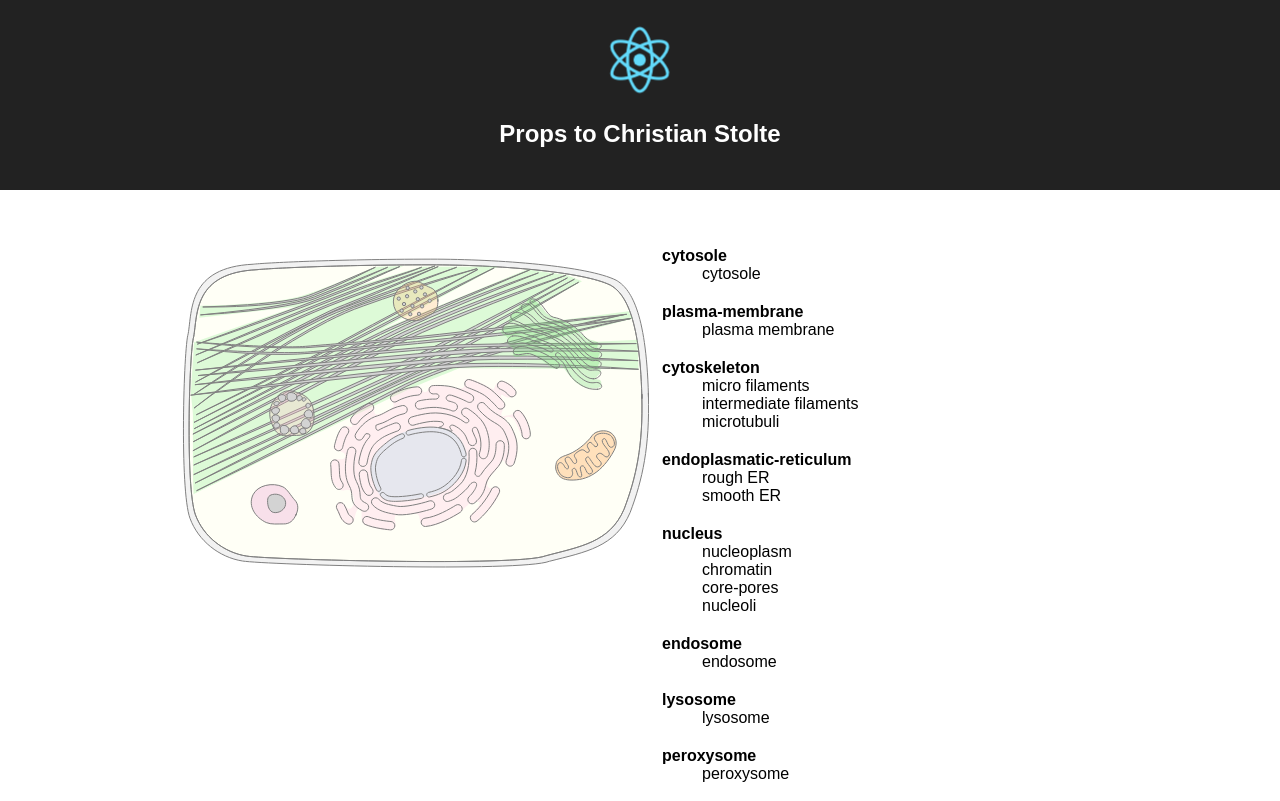
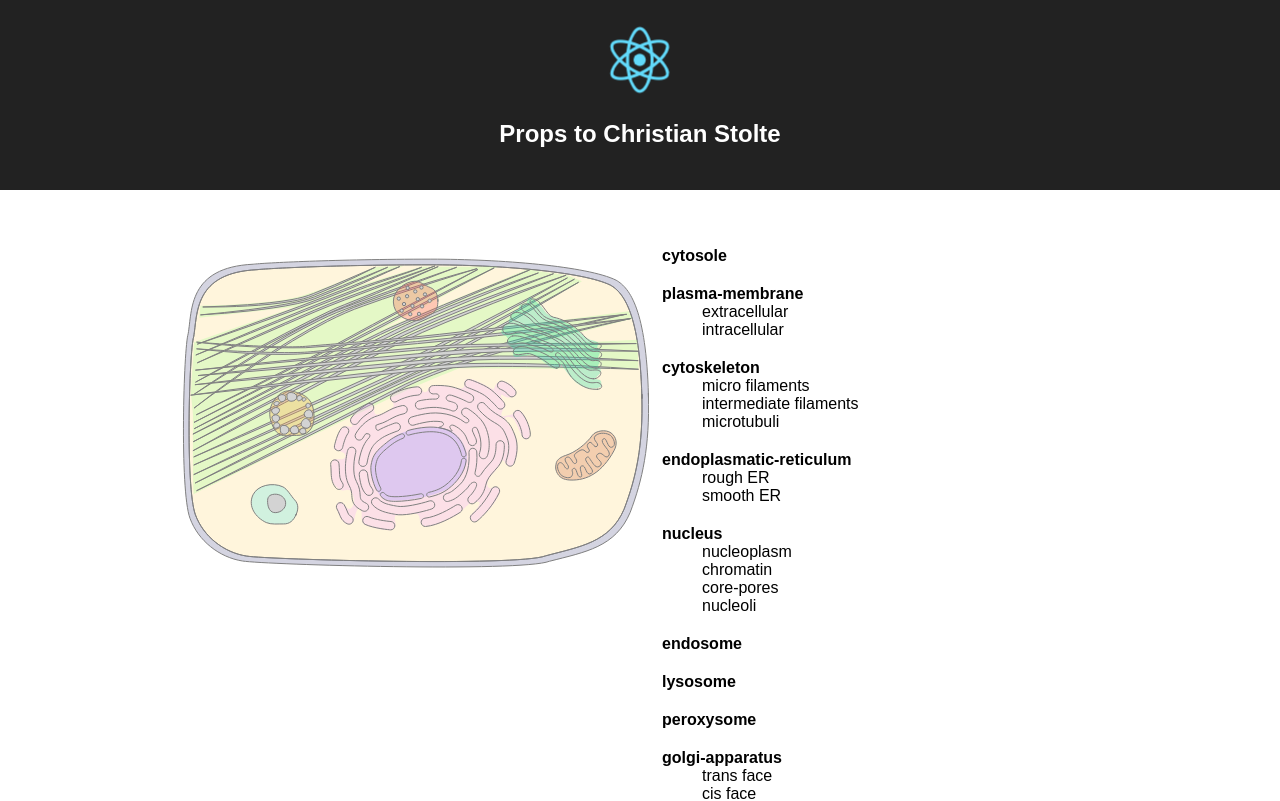
Before and after one commit to mRcSchwering/treppenwitz, a React (Create React App) app: page / in a window 1280 px wide. Shown: the top 801 px of the page. Built offline with nearby package versions, Linux system fonts and the light colour scheme.

Commit message:
refactored

```diff
--- a/src/components/Cell.js
+++ b/src/components/Cell.js
@@ -30,12 +30,9 @@ export default class Cell extends Component {
       return (
         <Organell
           key={d.name}
-          name={d.name}
-          clickAreaPath={d.clickAreaPath}
-          contourPaths={d.contourPaths}
+          organellSVG={d}
           isSelected={this.isOrganellInSelection(d.name)}
           color={this.getOrganellColor(d.name)}
-          clickedColor={d.clickedColor}
           onClick={this.handleClick}
         />
       );
--- a/src/components/Organell.js
+++ b/src/components/Organell.js
@@ -9,14 +9,16 @@ export default class Organell extends Component {
 
   render() {
     return (
-      <g name={this.props.name}>
-        <ClickArea
-            name={this.props.name}
+      <g name={this.props.organellSVG.name}>
+        <ColorArea
             fill={this.props.color}
             opacity={this.getOpacity()}
-            path={this.props.clickAreaPath}
+            path={this.props.organellSVG.clickAreaPath} />
+        <Graphic elements={this.props.organellSVG.graphicElements} />
+        <ClickArea
+            name={this.props.organellSVG.name}
+            path={this.props.organellSVG.clickAreaPath}
             onClick={this.props.onClick} />
-        <Graphic elements={this.props.contourPaths} />
       </g>
     );
   }
@@ -35,14 +37,13 @@ class ClickArea extends Component {
   }
 
   render() {
-    return (
-      <path
-          d={this.props.path}
-          fill={this.props.fill}
-          fillOpacity={this.props.opacity}
-          onClick={this.handleClick} />
-    );
+    return <path d={this.props.path} fill="transparent" onClick={this.handleClick} />;
   }
+}
+
+
+function ColorArea(props) {
+  return <path d={props.path} fill={props.fill} fillOpacity={props.opacity} />;
 }
 
 
--- a/src/organellSVGs.js
+++ b/src/organellSVGs.js
@@ -8,21 +8,21 @@ export default function getOrganellSVGs() {
     return [
      {
       name: "cytosole",
-      contourPaths: [
+      graphicElements: [
           <path fill="none" stroke={contourStroke} key="1" d={"M512.848,204.926 c1.319,49.686-5.653,81.542-17.772,113.295c-14.312,33.456-44.491,37.4-78.611,46.68c-28.349,10.627-276.451,3.683-298.859,0.19 c-22.7-3.521-43.179-19.571-51.163-41.212c-10.2-27.654-6.115-164.637-1.78-178.043c3.962-22.69-0.263-64.134,63.339-67.142 c9.055-1.141,79.931-4.886,172.965-4.886c67.387,0,152.604,6.636,180.456,20.324C494.935,101.702,510.68,123.425,512.848,204.926 C513.071,213.268,512.667,198.099,512.848,204.926z"} />
       ],
       clickAreaPath: "M512.848,204.926 c1.319,49.686-5.653,81.542-17.772,113.295c-14.312,33.456-44.491,37.4-78.611,46.68c-28.349,10.627-276.451,3.683-298.859,0.19 c-22.7-3.521-43.179-19.571-51.163-41.212c-10.2-27.654-6.115-164.637-1.78-178.043c3.962-22.69-0.263-64.134,63.339-67.142 c9.055-1.141,79.931-4.886,172.965-4.886c67.387,0,152.604,6.636,180.456,20.324C494.935,101.702,510.68,123.425,512.848,204.926 C513.071,213.268,512.667,198.099,512.848,204.926z",
     },
     {
       name: "plasma-membrane",
-      contourPaths: [
+      graphicElements: [
           <path fill="none" stroke={contourStroke} key="1" d={"M519.422,204.033 C519.651,212.678,519.236,196.958,519.422,204.033L519.422,204.033z M519.422,204.033c-2.225-84.463-18.396-106.974-32.271-114.82 c-28.604-14.185-116.113-21.062-185.314-21.062c-95.539,0-168.323,3.88-177.623,5.063c-65.313,3.117-60.975,46.067-65.044,69.581 c-4.45,13.894-8.646,155.854,1.828,184.514c8.2,22.426,29.23,39.062,52.539,42.709c23.012,3.61,277.794,11.271,306.896,0.256 c36.117-9.271,66.032-14.149,80.729-48.828C513.609,288.537,520.778,255.525,519.422,204.033z M495.068,318.223 c-14.312,33.455-44.439,37.566-78.611,46.678c-28.349,10.629-276.451,3.684-298.859,0.191 C94.9,361.57,74.421,345.52,66.437,323.879c-10.2-27.654-6.115-164.637-1.78-178.043c3.962-22.69-0.263-64.134,63.339-67.142 c9.055-1.141,79.931-4.886,172.965-4.886c67.387,0,152.602,6.636,180.456,20.324c13.518,7.57,29.263,29.293,31.431,110.794 c-0.181-6.827,0.229,8.342,0,0C514.167,254.611,507.188,286.469,495.068,318.223z"} />
       ],
       clickAreaPath: "M519.422,204.033 C519.651,212.678,519.236,196.958,519.422,204.033L519.422,204.033z M519.422,204.033c-2.225-84.463-18.396-106.974-32.271-114.82 c-28.604-14.185-116.113-21.062-185.314-21.062c-95.539,0-168.323,3.88-177.623,5.063c-65.313,3.117-60.975,46.067-65.044,69.581 c-4.45,13.894-8.646,155.854,1.828,184.514c8.2,22.426,29.23,39.062,52.539,42.709c23.012,3.61,277.794,11.271,306.896,0.256 c36.117-9.271,66.032-14.149,80.729-48.828C513.609,288.537,520.778,255.525,519.422,204.033z M495.068,318.223 c-14.312,33.455-44.439,37.566-78.611,46.678c-28.349,10.629-276.451,3.684-298.859,0.191 C94.9,361.57,74.421,345.52,66.437,323.879c-10.2-27.654-6.115-164.637-1.78-178.043c3.962-22.69-0.263-64.134,63.339-67.142 c9.055-1.141,79.931-4.886,172.965-4.886c67.387,0,152.602,6.636,180.456,20.324c13.518,7.57,29.263,29.293,31.431,110.794 c-0.181-6.827,0.229,8.342,0,0C514.167,254.611,507.188,286.469,495.068,318.223z",
     },
     {
       name: "cytoskeleton",
-      contourPaths: [
+      graphicElements: [
           <path fill={contourFill} stroke={contourStroke} key="1" d={"M246.329,76.244 c-13.334,6.799-26.882,13.172-40.569,19.24c-6.859,2.998-13.749,5.929-20.697,8.733c-6.914,3.028-14.388,4.701-21.744,6.045 c-14.8,2.602-29.75,3.9-44.7,4.716c-14.95,0.828-29.922,1.169-44.885,0.998c14.956-0.444,29.896-1.185,44.805-2.253 c7.455-0.537,14.892-1.254,22.317-2.035c7.42-0.811,14.825-1.79,22.148-3.147c7.335-1.365,14.534-3.107,21.383-6.022 c6.952-2.729,13.856-5.59,20.733-8.518C218.897,88.193,232.602,82.208,246.329,76.244z"} />,
           <path fill={contourFill} stroke={contourStroke} key="2" d={"M258.673,76.244 c-14.724,6.88-29.593,13.432-44.534,19.824c-7.488,3.153-14.991,6.274-22.529,9.319l-5.662,2.264 c-1.906,0.759-3.873,1.405-5.829,1.996c-3.925,1.178-7.895,2.136-11.878,3.002c-15.951,3.379-32.085,5.552-48.246,7.294 c-16.161,1.755-32.363,3.087-48.588,3.96c16.177-1.504,32.328-3.228,48.439-5.228c16.089-2.111,32.199-4.28,48.017-7.748 c3.947-0.882,7.874-1.854,11.723-3.036c1.929-0.59,3.814-1.239,5.687-1.971l5.669-2.212c7.551-2.976,15.074-6.03,22.583-9.118 L258.673,76.244z"} />,
           <path fill={contourFill} stroke={contourStroke} key="3" d={"M270.761,75.54 c-16.768,7.147-31.5,14.744-48.392,21.579c-16.936,6.708-33.803,13.65-50.962,19.825c-17.116,6.266-34.256,12.456-51.467,18.447 c-17.191,6.045-34.418,11.987-51.697,17.784c17.066-6.394,34.16-12.707,51.265-18.985l51.287-18.897 c8.548-3.165,17.022-6.448,25.519-9.745l25.469-9.916C238.786,89.082,253.66,81.845,270.761,75.54z"} />,
@@ -53,7 +53,7 @@ export default function getOrganellSVGs() {
     },
     {
       name: "endoplasmatic-reticulum",
-      contourPaths: [
+      graphicElements: [
           <path fill="none" stroke={contourStroke} key="1" d={"M273.246,323.811 c-2.386,0.082-4.591-0.017-6.463-0.367l-1.029-0.188c-8.104-1.488-16.494-3.042-22.24-9.553c-1.528-1.725-1.364-4.354,0.365-5.877 c1.723-1.521,4.354-1.362,5.875,0.361c3.847,4.354,10.181,5.521,17.51,6.875l1.037,0.188c6.733,1.25,22.889-2.27,31.969-5.284 c2.184-0.726,4.545,0.455,5.271,2.638c0.727,2.188-0.45,4.547-2.639,5.271C297.886,319.541,283.783,323.443,273.246,323.811z"} />,
           <path fill="none" stroke={contourStroke} key="2" d={"M235.663,320.3 c-0.652,0.024-1.319-0.108-1.946-0.411c-9.471-4.562-10.497-9.252-10.899-15.384c-0.194-2.88-0.393-5.86-2.605-9.795 c-7.402-13.166-1.753-34.542-1.511-35.444c0.599-2.223,2.887-3.535,5.108-2.938c2.215,0.599,3.53,2.887,2.935,5.107 c-1.41,5.254-4.023,20.729,0.729,29.188c3.137,5.577,3.436,10.059,3.654,13.314c0.271,4.096,0.374,5.623,6.203,8.436 c2.073,0.998,2.942,3.49,1.945,5.561C238.58,319.389,237.16,320.248,235.663,320.3z"} />,
           <path fill="none" stroke={contourStroke} key="3" d={"M240.07,304.434 c-1.167,0.037-2.336-0.408-3.196-1.326c-4.442-4.76-5.811-12.188-6.637-19.521c-0.257-2.282,1.387-4.351,3.675-4.604 c2.267-0.271,4.352,1.395,4.607,3.679c0.63,5.618,1.648,11.771,4.45,14.771c1.569,1.688,1.483,4.314-0.204,5.885 C242,304.023,241.037,304.396,240.07,304.434z"} />,
@@ -78,7 +78,7 @@ export default function getOrganellSVGs() {
     },
     {
       name: "nucleus",
-      contourPaths: [
+      graphicElements: [
           <path fill="none" stroke={contourStroke} key="1" d={"M249.618,300.352c-0.83,0-1.636-0.438-2.053-1.229c-4.449-8.368-6.442-19.645-5.514-24.915 c1.375-7.826,3.056-12.363,12.526-20.128l0.733-0.6c5.326-4.375,8.844-7.271,17.025-10.562c1.183-0.473,2.533,0.098,3.01,1.285 c0.482,1.184-0.091,2.531-1.278,3.012c-7.523,3.032-10.643,5.6-15.818,9.846l-0.736,0.604c-8.782,7.207-9.734,10.714-10.901,17.347 c-0.686,3.904,0.901,14.143,5.047,21.938c0.599,1.13,0.171,2.53-0.96,3.134C250.357,300.266,249.986,300.352,249.618,300.352z"} />,
           <path fill="none" stroke={contourStroke} key="2" d={"M334.801,265.841c-1.188,0-2.205-0.911-2.309-2.118c-0.053-0.646-0.104-0.757-0.259-1.178 c-0.127-0.32-0.271-0.702-0.446-1.297c-4.764-15.969-17.688-22.678-38.41-19.941c-5.061,0.664-9.39,1.551-13.238,2.715 c-1.223,0.373-2.517-0.328-2.887-1.551c-0.369-1.226,0.326-2.518,1.55-2.891c4.091-1.229,8.66-2.169,13.97-2.871 c22.992-3.029,38.021,4.999,43.451,23.219c0.132,0.44,0.241,0.725,0.337,0.961c0.271,0.693,0.443,1.237,0.556,2.45 c0.104,1.275-0.846,2.396-2.111,2.505C334.932,265.838,334.866,265.841,334.801,265.841z"} />,
           <path fill="none" stroke={contourStroke} key="3" d={"M300.047,306.014c-1.053,0-2.006-0.724-2.254-1.793c-0.29-1.246,0.486-2.492,1.732-2.787 c8.806-2.041,12.896-4.264,17.373-7.646c6.841-5.179,14.521-14.317,15.603-24.479c0.131-1.271,1.261-2.188,2.549-2.062 c1.272,0.136,2.195,1.272,2.062,2.549c-1.229,11.632-9.809,21.935-17.41,27.688c-4.982,3.771-9.509,6.238-19.123,8.475 C300.398,305.994,300.221,306.014,300.047,306.014z"} />,
@@ -88,7 +88,7 @@ export default function getOrganellSVGs() {
     },
     {
       name: "endosome",
-      contourPaths: [
+      graphicElements: [
           <path fill={contourFill} stroke={contourStroke} key="1" d={"M179.833,216.73c-1.121,0.608-1.915,0.547-2.633-0.756 c-0.708-1.307-0.382-2.854,0.746-3.473c1.12-0.613,2.609-0.055,3.316,1.245C181.978,215.053,180.954,216.115,179.833,216.73z"} />,
           <path fill={contourFill} stroke={contourStroke} key="2" d={"M151.269,237.949c0.072-2.454,0.94-3.7,3.72-3.613 c2.789,0.08,4.98,2.143,4.906,4.591c-0.073,2.45-2.384,4.374-5.172,4.285C151.941,243.134,151.191,240.396,151.269,237.949z"} />,
           <path fill={contourFill} stroke={contourStroke} key="3" d={"M157.926,205.051c0.073-2.414,1.066-3.637,4.258-3.542 c3.206,0.105,5.748,2.134,5.667,4.552c-0.072,2.412-2.725,4.293-5.928,4.191C158.727,210.159,157.857,207.466,157.926,205.051z"} />,
@@ -109,7 +109,7 @@ export default function getOrganellSVGs() {
     },
     {
       name: "lysosome",
-      contourPaths: [
+      graphicElements: [
           <path fill={contourFill} stroke={contourStroke} key="1" d={"M302.322,109.695c0.031,0.912-0.688,1.681-1.594,1.71 c-0.914,0.034-1.688-0.684-1.713-1.599c-0.031-0.912,0.684-1.68,1.592-1.711C301.523,108.064,302.29,108.78,302.322,109.695z"} />,
           <path fill="none" stroke={contourStroke} key="2" d={"M308.858,109.431 c0.208,5.956-1.104,11.007-6.694,13.827c-4.312,2.175-9.975,6.289-14.877,6.459c-11.156,0.387-22.485-6.155-22.92-18.743 c-0.373-10.727,10.92-20.391,21.54-20.757c4.653-0.162,10.929,4.639,15.354,6.328C306.86,98.68,308.661,103.756,308.858,109.431 C308.981,113.026,308.735,105.836,308.858,109.431z"} />
       ],
@@ -117,7 +117,7 @@ export default function getOrganellSVGs() {
     },
     {
       name: "peroxysome",
-      contourPaths: [
+      graphicElements: [
           <circle fill={contourFill} stroke={contourStroke} key="1" cx="278.079" cy="105.227" r="1.657"></circle>,
           <circle fill={contourFill} stroke={contourStroke} key="2" cx="286.273" cy="100.416" r="1.658"></circle>,
           <circle fill={contourFill} stroke={contourStroke} key="3" cx="295.988" cy="103.394" r="1.657"></circle>,
@@ -138,7 +138,7 @@ export default function getOrganellSVGs() {
     },
     {
       name: "golgi-apparatus",
-      contourPaths: [
+      graphicElements: [
           <path fill="none" stroke={contourStroke} key="1" d={"M463.859,187.741 c-7.143,0.247-15.851-9.86-20.25-15.752c-2.58-3.46-2.618-3.295-4.458-6.023c-4.239-6.26-9.953-8.83-15.562-12.171 c-3.454-2.065-10.354-4-13.89-5.997c-5.41-3.064-11.211-3.679-16.325-5.955c-6.307-2.803-10.146,2.618-16.158,0.909 c-5.057-1.435-4.245-7.775-0.081-9.57c9.854-4.253,19.48,6.355,28.727,7.904c11.061,1.852,22.452,8.213,30.393,15.761 c2.585,2.457,4.545,3.833,7.272,7.306c1.99,2.539,3.438,4.795,5.896,7.32c1.291,1.325,3.352,3.096,4.631,4.201 c1.689,1.456,2.608,1.919,4.656,2.934c2.761,1.37,6.803-0.062,9.492,0.379C475.927,180.336,469.865,188.512,463.859,187.741 C463.444,187.687,466.265,187.657,463.859,187.741z"} />,
           <path fill="none" stroke={contourStroke} key="2" d={"M466.548,177.001 c-6.678,0.231-14.801-8.445-18.896-13.506c-2.414-2.971-6.312-5.77-8.396-7.792c-5.551-5.375-5.062-4.957-10.294-7.818 c-3.228-1.77-7.052-3.367-10.347-5.078c-5.062-2.623-12.737-4.058-17.521-6.003c-5.895-2.399-9.812-5.671-15.429-7.127 c-4.727-1.222-5.196-6.152-1.301-7.708c5.012-2.002,11.518,1.325,16.681,5.801c4.354,3.773,5.735,6.887,10.998,8.451 c7.327,2.181,14.572,3.08,21.989,9.555c2.413,2.108,11.002,7.992,13.541,10.972c1.854,2.181,3.207,4.12,5.501,6.286 c1.206,1.137,3.122,2.655,4.322,3.604c1.575,1.25,2.438,1.645,4.352,2.512c2.58,1.172,3.755-0.045,6.273,0.328 C475.246,170.623,472.166,177.648,466.548,177.001C466.159,176.957,468.795,176.922,466.548,177.001z"} />,
           <path fill="none" stroke={contourStroke} key="3" d={"M467.59,167.503 c-6.027,0.375-13.624-7.743-17.479-12.491c-2.271-2.788-5.865-5.377-7.812-7.263c-5.167-5.017-4.718-4.626-9.521-7.246 c-2.976-1.618-10.503-5.365-13.878-5.84c-7.479-1.055-8.833-1.888-11.39-4.92c-3.734-4.451-7.724-6.999-12.463-9.32 c-3.989-1.951-3.539-6.671,0.192-7.476c8.853-1.91,10.962,11.904,22.199,16.729c8.347,3.583,19.216,7.009,26.103,13.036 c2.241,1.961,3.938,3.05,6.317,5.843c1.746,2.043,3.016,3.869,5.146,5.888c1.122,1.062,2.898,2.471,4.019,3.35 c1.463,1.16,2.251,1.518,4.005,2.305c2.365,1.062,3.396-0.13,5.68,0.168C475.28,161.197,472.691,167.993,467.59,167.503 C467.24,167.469,469.623,167.375,467.59,167.503z"} />,
@@ -151,7 +151,7 @@ export default function getOrganellSVGs() {
     },
     {
       name: "mitochondrium",
-      contourPaths: [
+      graphicElements: [
           <path fill="none" stroke={contourStroke} key="1" d={"M482.414,245.296c3.539,4.293,4.455,10.009,0.202,11 c-4.244,0.996-4.983-10.983-8.293-8.438c-5.271,4.08,9.834,12.271,5.144,17.287c-3.717,3.607-6.172-5.75-10.839-1.976 c-4.673,3.776,6.781,7.299,2.831,11.326c-4.354,4.045-6.979-1.449-9.837-5.517c-1.193-1.742-2.059-3.851-3.595-2.748 c-1.516,1.078-1.854,1.795-0.938,3.666c2.374,4.854,9.235,10.119,5.156,12.535c-5.636,3.346-5.044-8.871-9.426-7.574 c-4.388,1.291,2.557,10.66-1.245,11.141c-4.089,0.545-3.483-10.239-6.979-8.575c-2.522,1.206-0.929,3.071-0.938,4.899 c0.004,1.32-0.964,3.6-2.372,4.062c-3.593,1.171-8.544-1.065-10.251-3.59c-6.04-8.93,0.396-15.997,4.639-7.015 c3.023,4.642,5.182,0.834,2.839-2.219c-1.032-1.354-4.309-5.901-0.781-7.252c2.904-1.113,4.271,1.941,5.985,4.592 c2.61,4.016,5.485,0.117,3.031-3.414c-1.828-2.633-2.74-3.803,3.156-7.42c6.405-4.369,6.52,3.869,10.077,0.646 c2.309-1.832-4.783-5.149,0.06-8.995c2.896-2.293,5.18,6.207,7.961,3.516c3.523-2.737-7.717-7.369,0.117-11.736 C473.413,240.77,480.519,242.891,482.414,245.296z"} />,
           <path fill="none" stroke={contourStroke} key="2" d={"M427.369,271.6 c0.911-3.229,4.902-5.797,8.935-7.05c9.854-3.059,20.823-11.405,27.131-20.356c3.063-4.311,13.235-6.213,18.612-2.238 c5.376,3.969,6.79,10.812,2.945,17.771c-11.86,21.447-26.5,30.088-44.112,29.301c-6.084-0.271-11.04-2.596-13.364-8.396 C426.099,277.1,426.741,274.729,427.369,271.6z"} />
       ],
--- a/src/organellesData.js
+++ b/src/organellesData.js
@@ -3,52 +3,52 @@ export default function getOrganellesData() {
   return [
      {
       name: "cytosole",
-      color: "lightyellow",
-      items: ['cytosole']
+      color: "#ffde8c",
+      items: []
     },
     {
       name: "plasma-membrane",
-      color: "lightgray",
-      items: ['plasma membrane']
+      color: "#70709c",
+      items: ['extracellular', 'intracellular']
     },
     {
       name: "cytoskeleton",
-      color: "lightgreen",
+      color: "#a5ff93",
       items: ['micro filaments', 'intermediate filaments', 'microtubuli']
     },
     {
       name: "endoplasmatic-reticulum",
-      color: "#ffc6e2",
+      color: "#f3b0ff",
       items: ['rough ER', 'smooth ER']
     },
     {
       name: "nucleus",
-      color: "lightblue",
+      color: "#9990ff",
       items: ['nucleoplasm', 'chromatin', 'core-pores', 'nucleoli']
     },
     {
       name: "endosome",
-      color: "pink",
-      items: ['endosome']
+      color: "#ffa94c",
+      items: []
     },
     {
       name: "lysosome",
-      color: "#ffbf80",
-      items: ['lysosome']
+      color: "#ff5d58",
+      items: []
     },
     {
       name: "peroxysome",
-      color: "#e699cc",
-      items: ['peroxysome']
+      color: "#67e6e3",
+      items: []
     },
     {
       name: "golgi-apparatus",
-      color: "#70db70",
+      color: "#23db9f",
       items: ['trans face', 'cis face']
     },
     {
       name: "mitochondrium",
-      color: "#ff9933",
+      color: "#d77646",
       items: ['inner membrane', 'outer membrane', 'matrix', 'cristae']
     }
   ];
```
